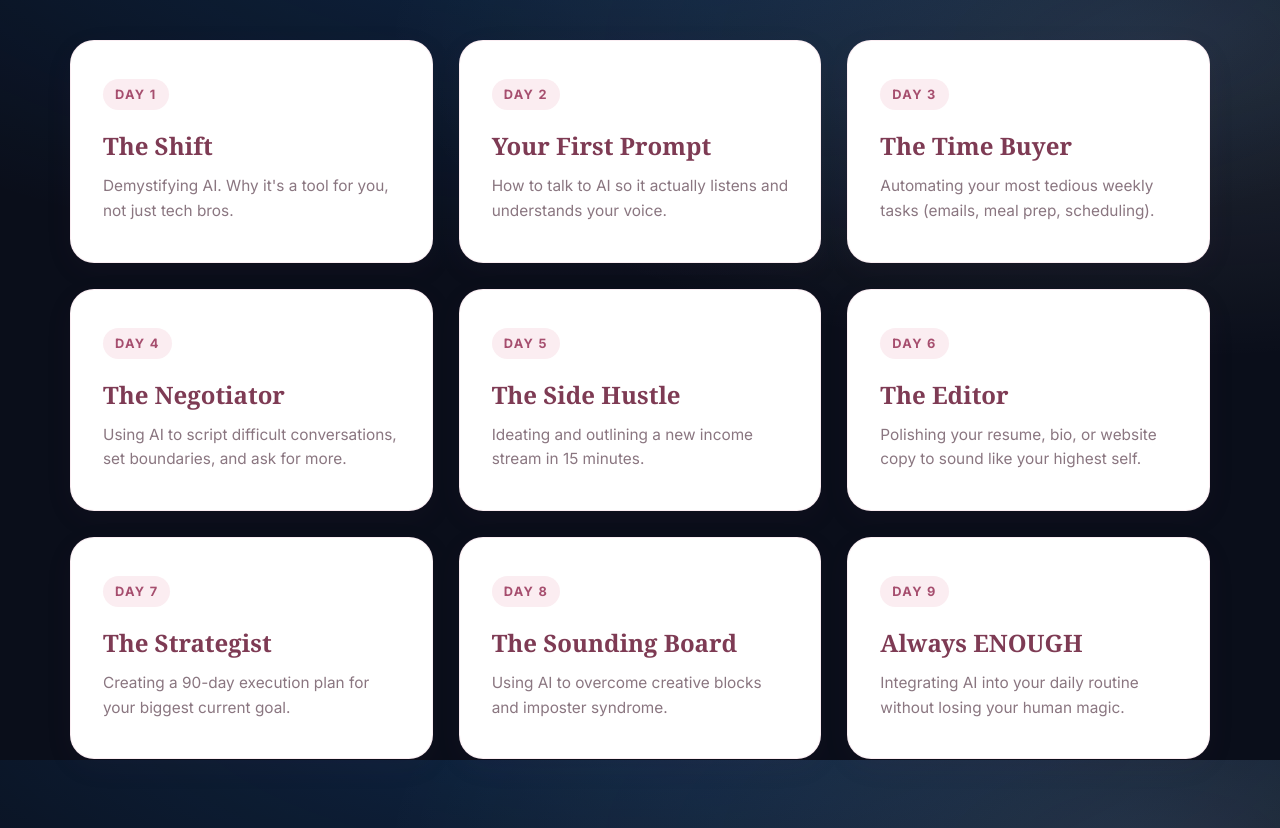
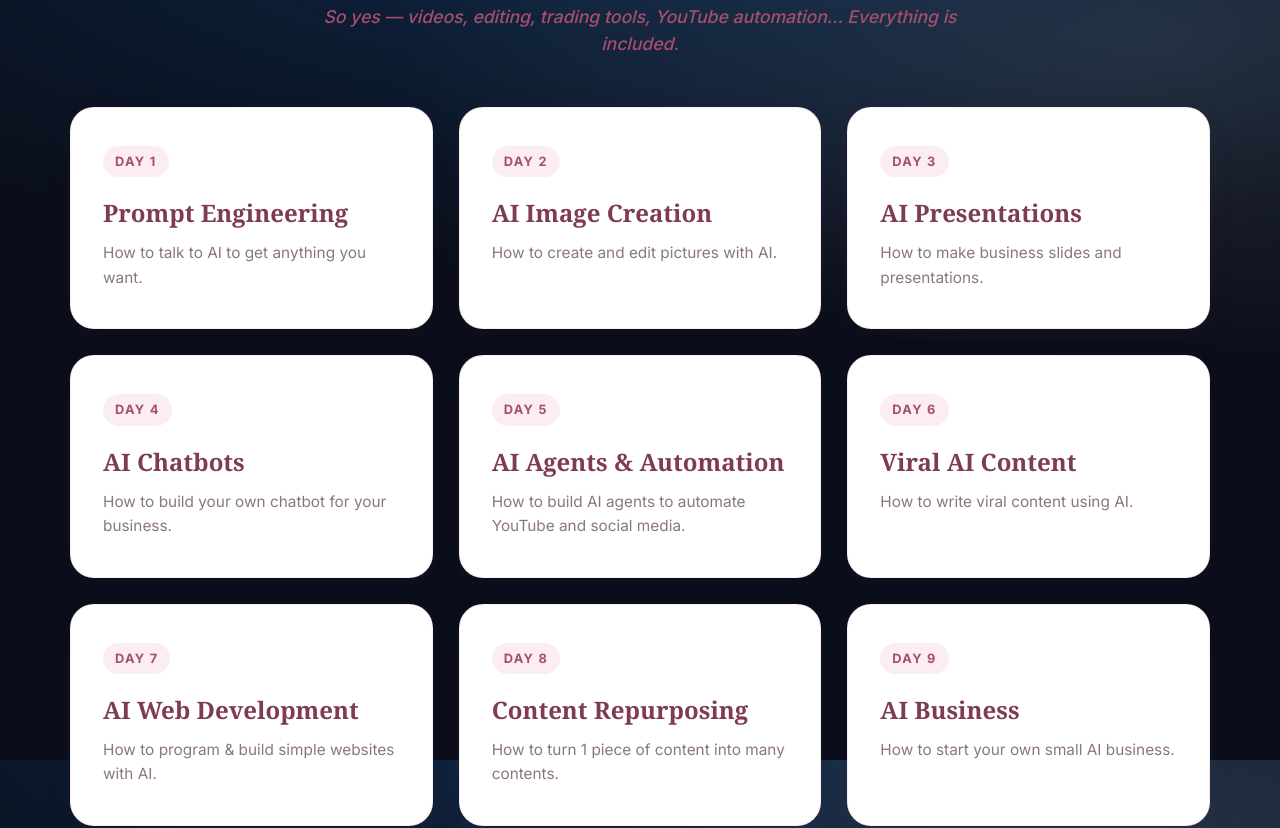
Before and after one commit to dominicrume/ORume_DOMINIC_WEBSITE, a Next.js app: page /vaida/ai in a window 1280 px wide. Shown: the part 1640-2468 px from the top of the page. Built offline with nearby package versions, Linux system fonts and the light colour scheme; no server answers.

Commit message:
feat: update Vaida AI curriculum copy

```diff
--- a/components/vaida/VaidaCurriculum.tsx
+++ b/components/vaida/VaidaCurriculum.tsx
@@ -3,48 +3,48 @@ import React from 'react';
 const curriculum = [
   {
     day: "Day 1",
-    title: "The Shift",
-    desc: "Demystifying AI. Why it's a tool for you, not just tech bros."
+    title: "Prompt Engineering",
+    desc: "How to talk to AI to get anything you want."
   },
   {
     day: "Day 2",
-    title: "Your First Prompt",
-    desc: "How to talk to AI so it actually listens and understands your voice."
+    title: "AI Image Creation",
+    desc: "How to create and edit pictures with AI."
   },
   {
     day: "Day 3",
-    title: "The Time Buyer",
-    desc: "Automating your most tedious weekly tasks (emails, meal prep, scheduling)."
+    title: "AI Presentations",
+    desc: "How to make business slides and presentations."
   },
   {
     day: "Day 4",
-    title: "The Negotiator",
-    desc: "Using AI to script difficult conversations, set boundaries, and ask for more."
+    title: "AI Chatbots",
+    desc: "How to build your own chatbot for your business."
   },
   {
     day: "Day 5",
-    title: "The Side Hustle",
-    desc: "Ideating and outlining a new income stream in 15 minutes."
+    title: "AI Agents & Automation",
+    desc: "How to build AI agents to automate YouTube and social media."
   },
   {
     day: "Day 6",
-    title: "The Editor",
-    desc: "Polishing your resume, bio, or website copy to sound like your highest self."
+    title: "Viral AI Content",
+    desc: "How to write viral content using AI."
   },
   {
     day: "Day 7",
-    title: "The Strategist",
-    desc: "Creating a 90-day execution plan for your biggest current goal."
+    title: "AI Web Development",
+    desc: "How to program & build simple websites with AI."
   },
   {
     day: "Day 8",
-    title: "The Sounding Board",
-    desc: "Using AI to overcome creative blocks and imposter syndrome."
+    title: "Content Repurposing",
+    desc: "How to turn 1 piece of content into many contents."
   },
   {
     day: "Day 9",
-    title: "Always ENOUGH",
-    desc: "Integrating AI into your daily routine without losing your human magic."
+    title: "AI Business",
+    desc: "How to start your own small AI business."
   }
 ];
 
@@ -56,8 +56,11 @@ export function VaidaCurriculum() {
           <h2 className="font-serif font-semibold text-[clamp(2rem,4.5vw,3rem)] text-[#7E3B54] mb-[14px] leading-[1.08]">
             The 9-Day Blueprint
           </h2>
-          <p className="text-[#8A7680] text-[1.05rem] max-w-[52ch] mx-auto">
+          <p className="text-[#8A7680] text-[1.05rem] max-w-[52ch] mx-auto mb-[14px]">
             15 minutes a day. That&apos;s all it takes.
+          </p>
+          <p className="text-[#A64E6E] font-medium text-[1.1rem] max-w-[60ch] mx-auto italic">
+            So yes — videos, editing, trading tools, YouTube automation... Everything is included.
           </p>
         </div>
 
```
